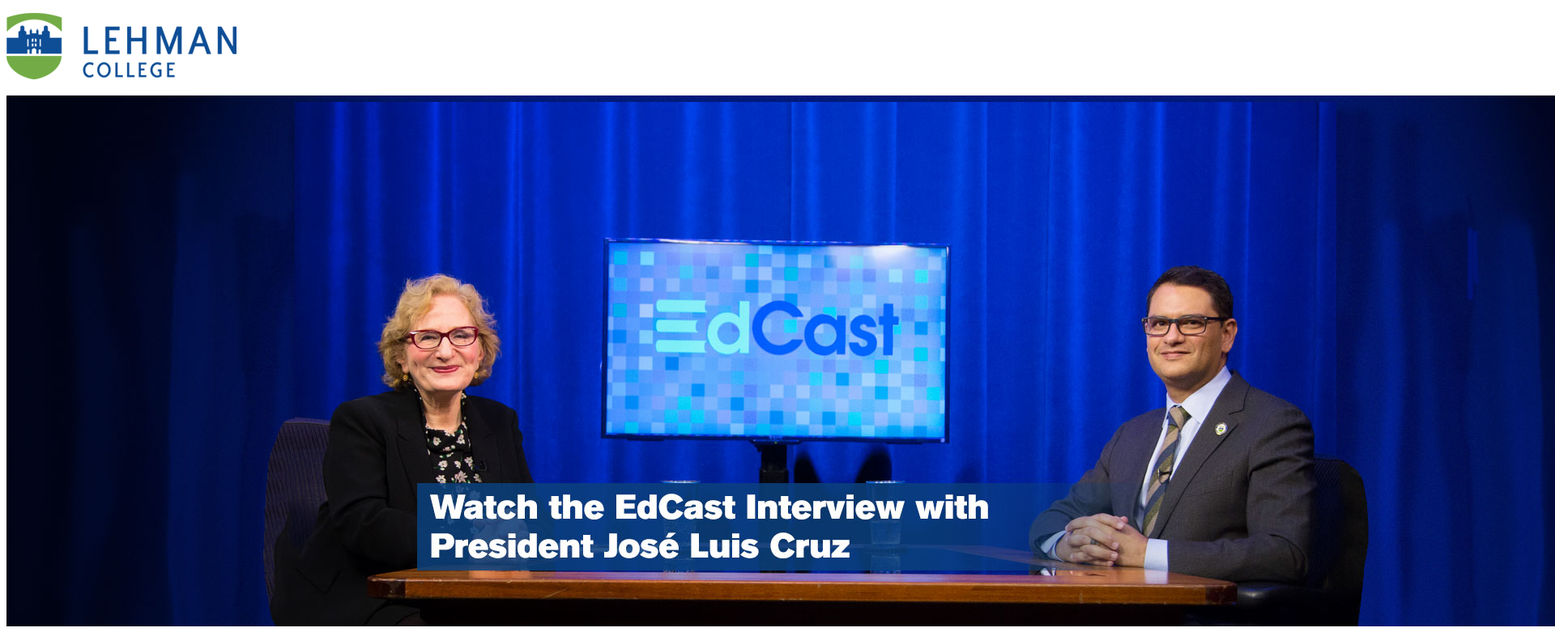
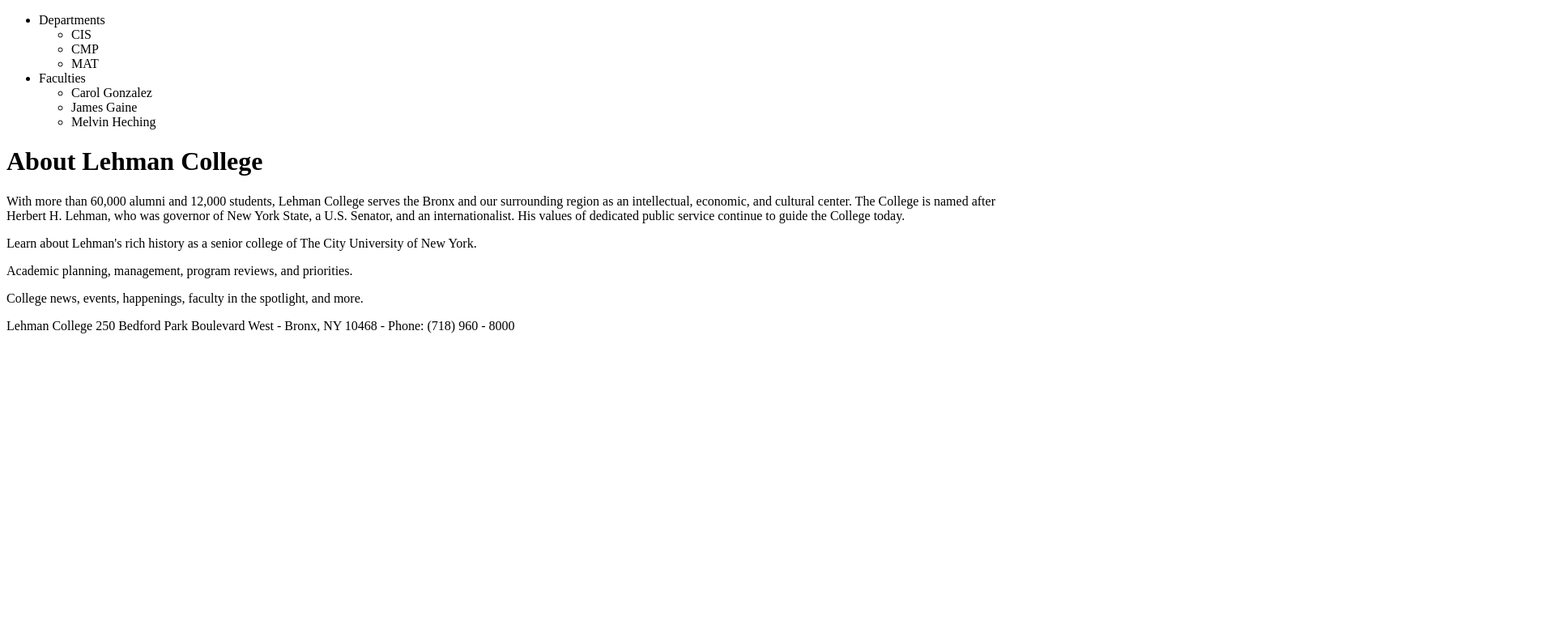
Before and after one commit to mspriyakk/lehman, a plain HTML site: page index.html in a window 1280 px wide. Shown: the top 781 px of the page at 81% size, 1920 px wide, since content can reach past the window. Drawn offline with Linux system fonts and the light colour scheme.

Commit message:
undid to when lehman logo  and edcast banner was not included

```diff
--- a/index.html
+++ b/index.html
@@ -5,8 +5,8 @@
     <title>Lehman College</title>
 </head>
 <body>
-    <p><a href="index.html" title="Lehman College Home page"><img src="images/lehman-logo.png" alt="Lehman logo"></a></p>
-    <p><img src="images/edcast-banner.jpg" alt="banner"></p>
+    <!-- Add lehman logo -->
+    <!-- Add BANNER image -->
     <!-- Updte the items in list by making it clickable -->
     <ul>
         <li>Departments
```
